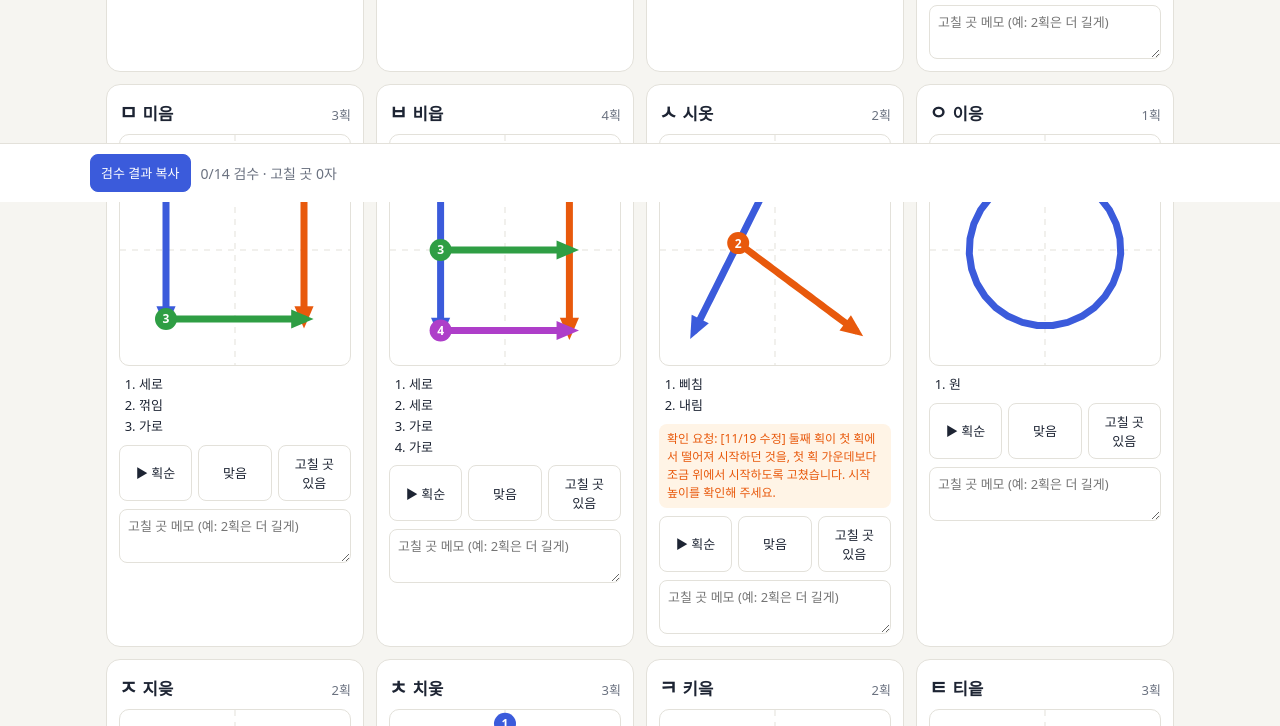
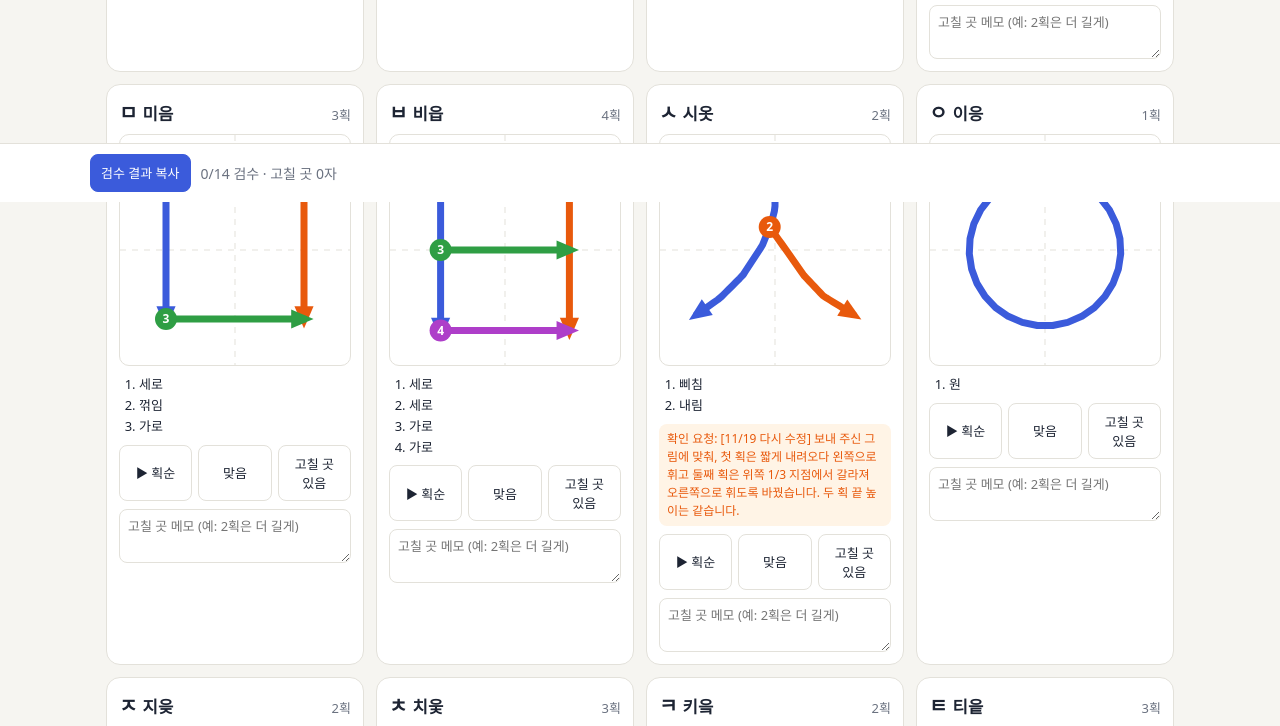
Before and after one commit to KimKyungmin-7788/special-hangeul-writing, a website: page demo/review.html in a window 1280 px wide. Shown: the part 598-1324 px from the top of the page. Drawn offline with Linux system fonts and the light colour scheme.

Commit message:
ㅅ 모양을 참고 그림에 맞춰 수정
- 첫 획: 짧게 곧장 내려오다 왼쪽 아래로 휘는 곡선
- 둘째 획: 첫 획 위쪽 1/3 지점에서 갈라져 오른쪽 아래로 휘는 곡선, 두 획 끝 높이 같음
- 접점 테스트를 곡선 전체 기준으로 바꿈

Co-Authored-By: Claude Opus 5.5 <noreply@anthropic.com>

```diff
--- a/demo/review.html
+++ b/demo/review.html
@@ -47,7 +47,7 @@ import { listChars, getTemplate } from '../src/engine.js';
 const COLORS = ['#3b5bdb', '#e8590c', '#2f9e44', '#ae3ec9'];
 // 제가 교과서 획순과 대조하면서 특히 확인이 필요하다고 본 곳
 const NOTES = {
-  'ㅅ': '[11/19 수정] 둘째 획이 첫 획에서 떨어져 시작하던 것을, 첫 획 가운데보다 조금 위에서 시작하도록 고쳤습니다. 시작 높이를 확인해 주세요.',
+  'ㅅ': '[11/19 다시 수정] 보내 주신 그림에 맞춰, 첫 획은 짧게 내려오다 왼쪽으로 휘고 둘째 획은 위쪽 1/3 지점에서 갈라져 오른쪽으로 휘도록 바꿨습니다. 두 획 끝 높이는 같습니다.',
   'ㅈ': '2획(가로에서 꺾어 왼쪽 삐침 → 오른쪽 파임)은 여러 자료와 일치합니다. [11/19 수정] 삐침 끝을 왼쪽으로 옮겨 좌우 균형을 맞췄습니다. 삐침이 가로의 오른쪽 끝에서 꺾이는 모양이 맞는지 봐 주세요.',
   'ㅊ': '꼭지(점)를 짧은 세로로 넣었습니다. 기울기·길이와, 아래를 ㅈ처럼 2획으로 본 점을 확인해 주세요.',
   'ㅎ': '[11/19 수정] 꼭지는 자료마다 "꼭지"(짧은 세로)와 "위 가로"(짧은 가로)로 달라서 채점은 둘 다 정답으로 받습니다. 안내선에 어느 모양을 보여 줄지 정해 주세요. 꼭지·가로·ㅇ 사이 간격을 좁히고 ㅇ을 조금 키웠습니다.',
--- a/src/strokes-consonants.js
+++ b/src/strokes-consonants.js
@@ -32,9 +32,10 @@ export const CONSONANTS = {
     { type: '가로', points: [[0.22, 0.85], [0.78, 0.85]] },
   ] },
   'ㅅ': { name: '시옷', strokes: [
-    { type: '삐침', points: [[0.5, 0.15], [0.15, 0.85]] },
-    // 둘째 획은 첫 획 가운데보다 조금 위(첫 획 위의 점)에서 시작한다
-    { type: '내림', points: [[0.34, 0.47], [0.85, 0.85]] },
+    // 짧게 곧장 내려오다 왼쪽 아래로 휘어 삐친다. 글자는 높이보다 너비가 조금 넓다
+    { type: '삐침', points: [[0.5, 0.22], [0.5, 0.32], [0.485, 0.38], [0.445, 0.48], [0.36, 0.61], [0.26, 0.71], [0.16, 0.78]] },
+    // 둘째 획은 첫 획 위쪽 1/3 지점(휘기 시작하는 곳)에서 갈라져 오른쪽 아래로 휜다. 두 획 끝 높이는 같다
+    { type: '내림', points: [[0.477, 0.4], [0.555, 0.51], [0.625, 0.61], [0.71, 0.7], [0.84, 0.78]] },
   ] },
   'ㅇ': { name: '이응', strokes: [
     { type: '원', circle: [0.5, 0.5, 0.33] },
```
Also changed, not shown: test/engine.test.js (+2 -3 lines).
